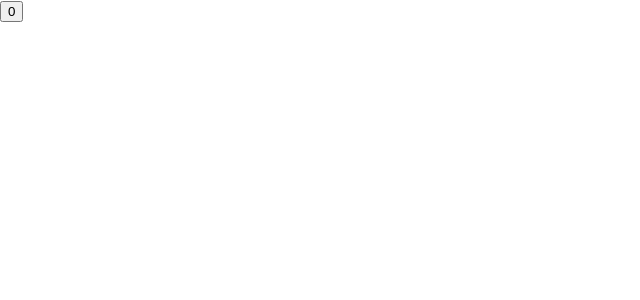
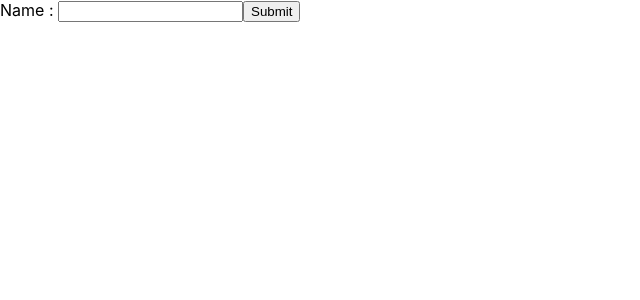
Before and after one commit to jstiven01/egghead-react-course, a React (Create React App) app: page / in a window 1280 px wide. Shown: the top 300 px of the page, without its empty margins (0-640 px from the left). Built offline with nearby package versions, Linux system fonts and the light colour scheme.

Commit message:
Making Basic Forms

```diff
--- a/src/index.js
+++ b/src/index.js
@@ -150,7 +150,7 @@ renderApp()
 
  //Use Class Components with React
 
- class Counter extends React.Component {
+/*  class Counter extends React.Component {
      state = {
          count: 0
      }
@@ -167,8 +167,30 @@ renderApp()
              </button>
          )
      }
+ } */
+
+ // Basic Forms with React
+ class NameForm extends React.Component {
+     handleSubmit = event => {
+         event.preventDefault();
+         console.log({target: event.target});
+         console.log('event[]: ',event.target[0].value);
+         console.log('event.elements: ',event.target.elements.username.value)
+         console.log('this input',this.inputNode.value)
+     }
+
+     render(){
+         return (
+             <form onSubmit={this.handleSubmit}>
+                 <label>Name : </label>
+                 <input type="text" name="username" ref={node => (this.inputNode = node)}/>
+                 <button type="submit">Submit</button>
+             </form>
+         )
+     }
+
  }
 
  ReactDOM.render(
-     <Counter />, document.getElementById('root')
+     <NameForm />, document.getElementById('root')
  )
```
